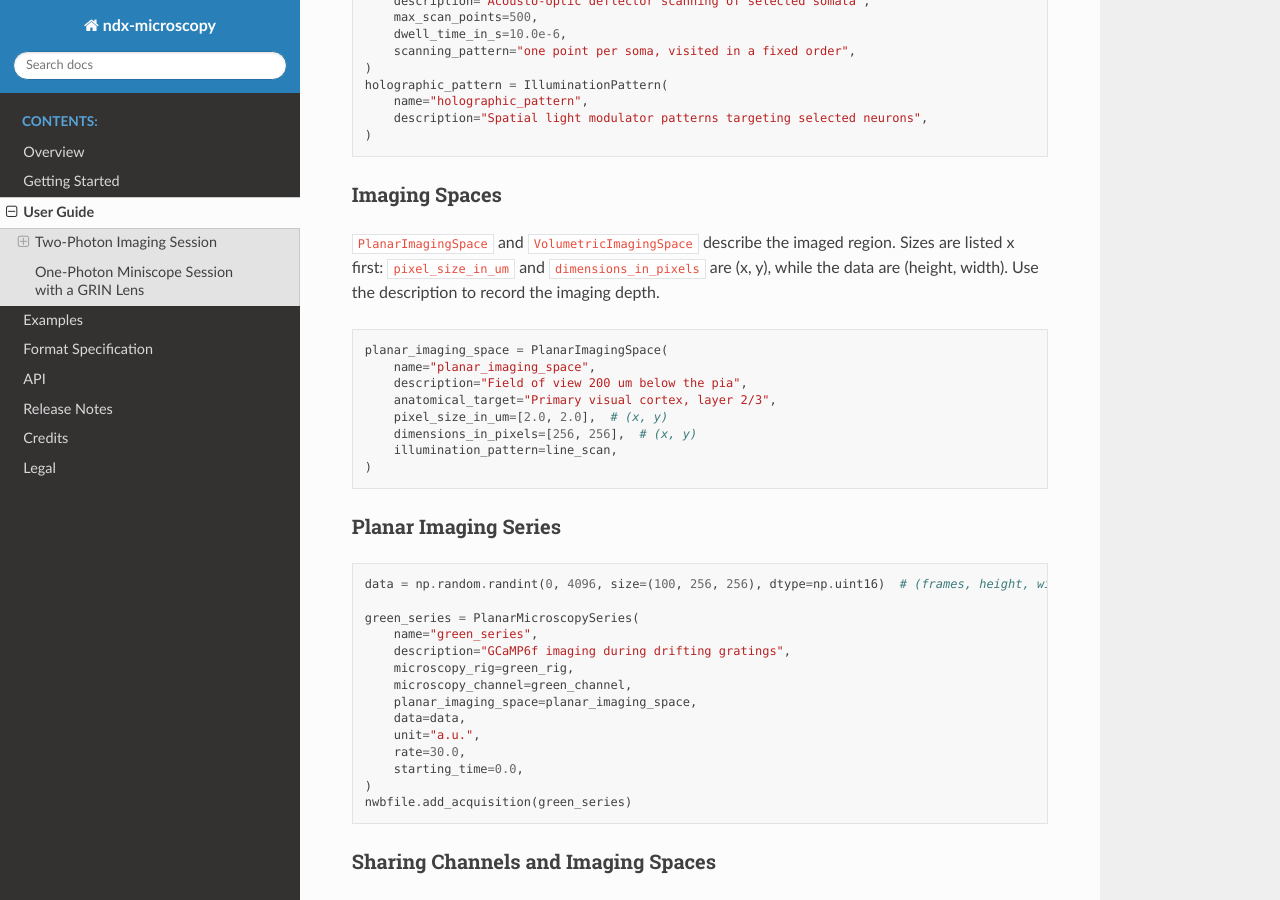
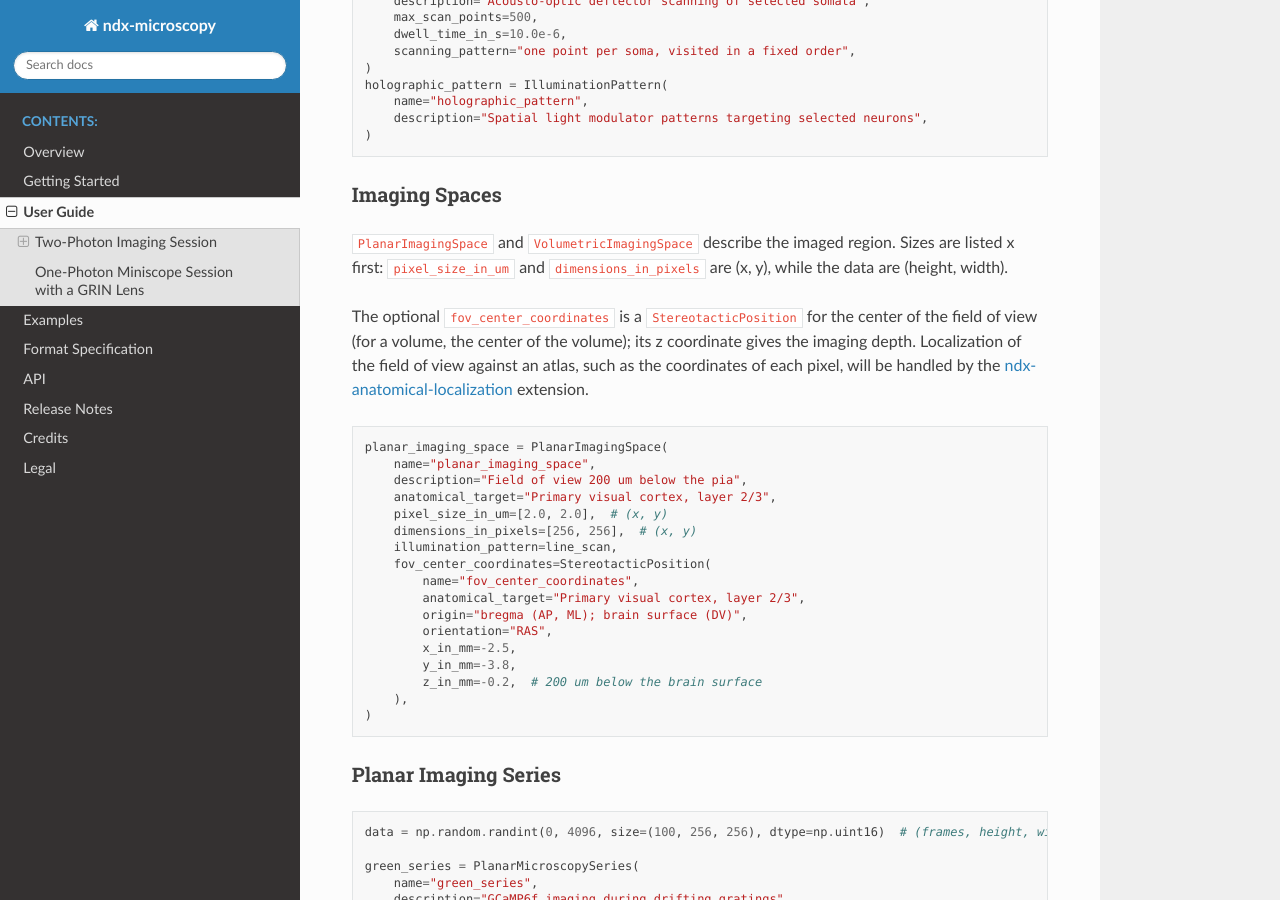
Before and after one commit to catalystneuro/ndx-microscopy, a Sphinx documentation site: the page built from docs/source/user_guide.rst, in a window 1280 px wide and 900 px high, scrolled down 5825 px. Built offline with Sphinx 7.4.7 and the Read the Docs theme 3.1.0, drawn with Linux system fonts in a browser that asks for light colours; pages that are not in the unit, such as notebooks, are missing from menus.

Commit message:
Add optional fov_center_coordinates to ImagingSpace
ImagingSpace lost its location fields in 0.4.0, so the imaging depth could
not be recorded. Add an optional StereotacticPosition for the center of the
field of view (for volumes, the center of the volume), whose z coordinate
gives the depth. Atlas localization of the field of view will be handled by
ndx-anatomical-localization. Add a roundtrip test for planar and volumetric
spaces, and document the field in the user guide, overview and README.

Co-Authored-By: Claude Opus 5.5 <noreply@anthropic.com>

```diff
--- a/docs/source/description.rst
+++ b/docs/source/description.rst
@@ -41,6 +41,9 @@ Imaging Spaces
 - ``PlanarImagingSpace`` and ``VolumetricImagingSpace`` record the targeted anatomical region, the pixel or
   voxel size, and the dimensions in pixels or voxels
 - Each imaging space contains the illumination pattern used to acquire it
+- The optional ``fov_center_coordinates`` stores the stereotactic position of the center of the field of view,
+  including the imaging depth; atlas localization of the field of view will be handled by the
+  `ndx-anatomical-localization <https://github.com/catalystneuro/ndx-anatomical-localization>`_ extension
 
 Imaging Data
 ^^^^^^^^^^^^
--- a/docs/source/release_notes.rst
+++ b/docs/source/release_notes.rst
@@ -62,6 +62,7 @@ Features
   * ``Indicator`` objects (from ndx-ophys-devices)
 
 * Added support for ``ViralVector`` and ``ViralVectorInjection`` imports from ndx-ophys-devices
+* Added optional ``fov_center_coordinates`` (a ``StereotacticPosition`` from ndx-ophys-devices) to ``ImagingSpace`` for the stereotactic position of the center of the field of view, including the imaging depth. Atlas localization of the field of view will be handled by `ndx-anatomical-localization <https://github.com/catalystneuro/ndx-anatomical-localization>`_
 * Added optional ``optical_path_scheme`` dataset to ``MicroscopyRig`` (a contained ``Image``, e.g. ``RGBImage``) for storing an annotated diagram or picture of the microscope's optical path layout
 
 Notes
--- a/docs/source/user_guide.rst
+++ b/docs/source/user_guide.rst
@@ -342,7 +342,11 @@ Imaging Spaces
 
 ``PlanarImagingSpace`` and ``VolumetricImagingSpace`` describe the imaged region. Sizes are listed x first:
 ``pixel_size_in_um`` and ``dimensions_in_pixels`` are (x, y), while the data are (height, width).
-Use the description to record the imaging depth.
+
+The optional ``fov_center_coordinates`` is a ``StereotacticPosition`` for the center of the field of view (for
+a volume, the center of the volume); its z coordinate gives the imaging depth. Localization of the field of
+view against an atlas, such as the coordinates of each pixel, will be handled by the
+`ndx-anatomical-localization <https://github.com/catalystneuro/ndx-anatomical-localization>`_ extension.
 
 .. code-block:: python
 
@@ -353,6 +357,15 @@ Use the description to record the imaging depth.
         pixel_size_in_um=[2.0, 2.0],  # (x, y)
         dimensions_in_pixels=[256, 256],  # (x, y)
         illumination_pattern=line_scan,
+        fov_center_coordinates=StereotacticPosition(
+            name="fov_center_coordinates",
+            anatomical_target="Primary visual cortex, layer 2/3",
+            origin="bregma (AP, ML); brain surface (DV)",
+            orientation="RAS",
+            x_in_mm=-2.5,
+            y_in_mm=-3.8,
+            z_in_mm=-0.2,  # 200 um below the brain surface
+        ),
     )
 
 Planar Imaging Series
```
Also changed, not shown: CHANGELOG.md (+1 -0 lines), README.md (+3 -0 lines), 4 other files.
